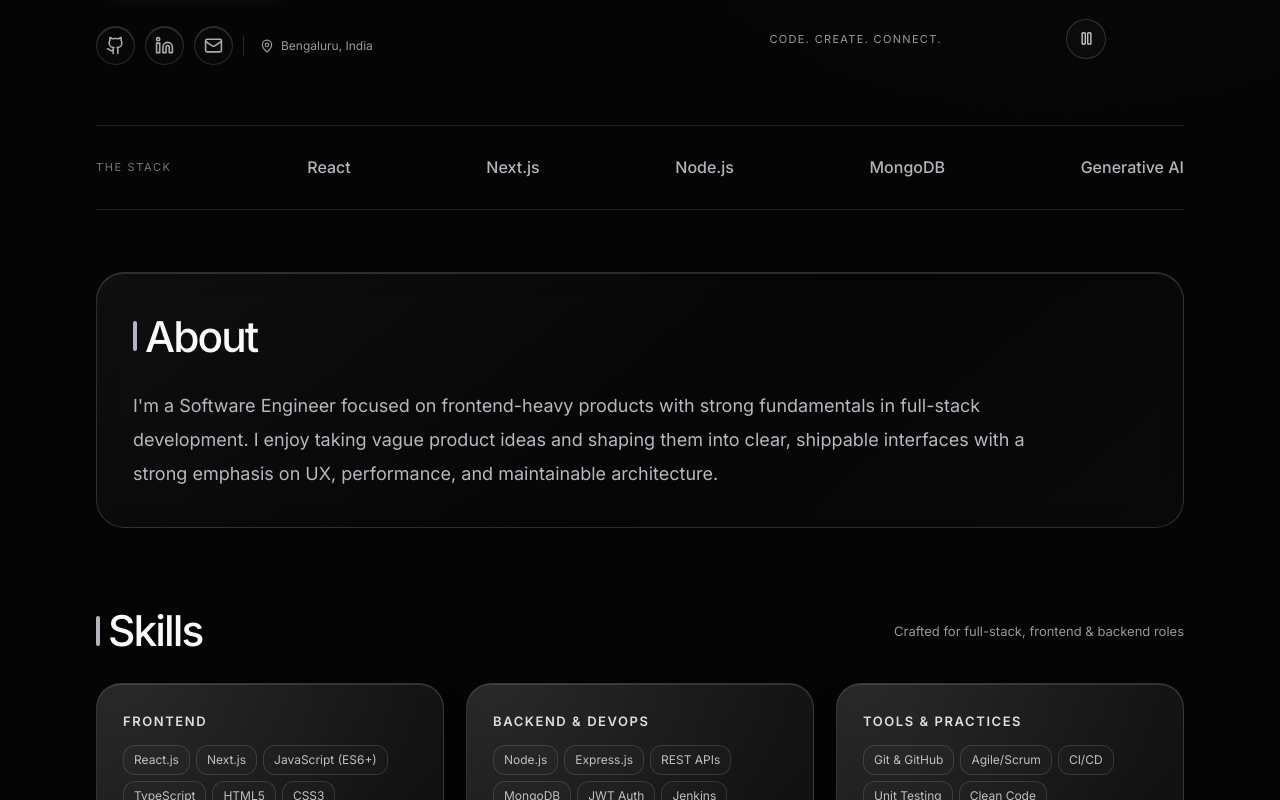
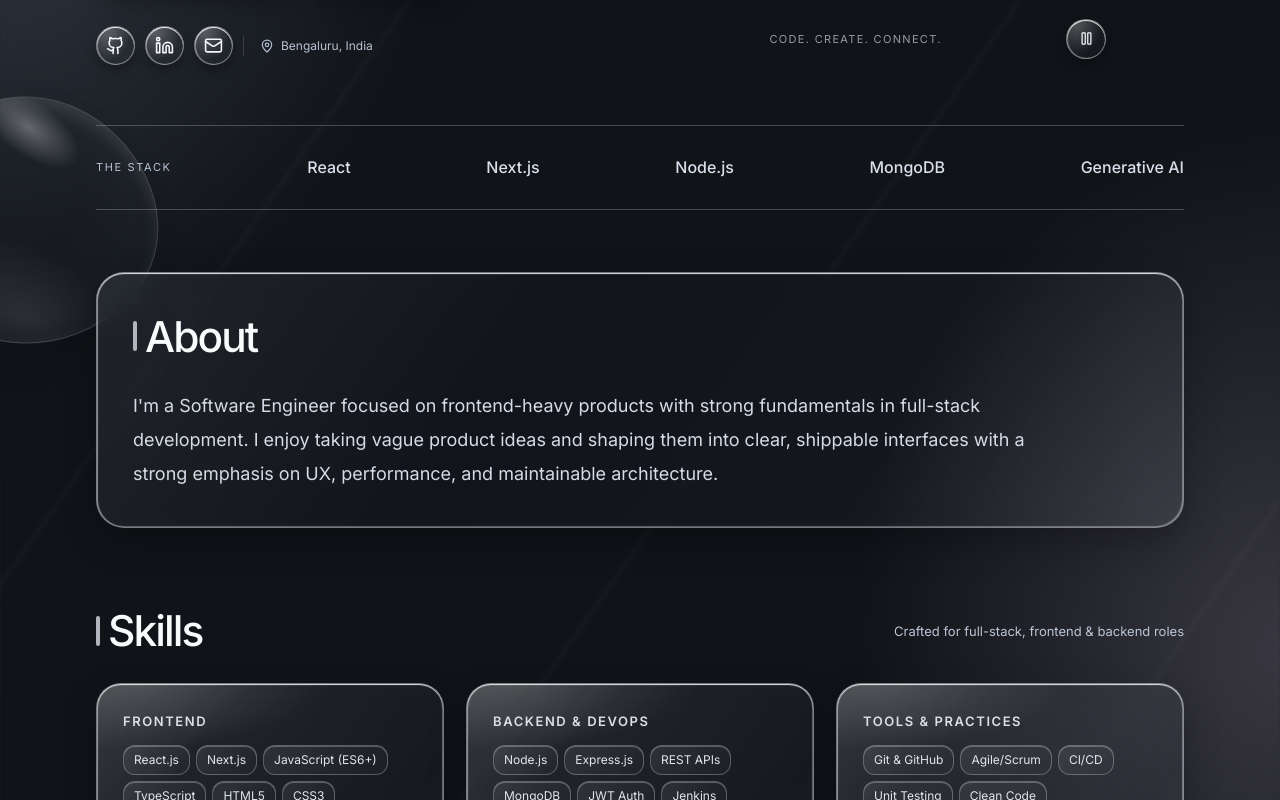
Before and after one commit to rockxkaif/portfoliokaif, a React (Vite) app: page / in a window 1280 px wide. Shown: the part 660-1460 px from the top of the page. Built offline with nearby package versions, Linux system fonts and the light colour scheme.

Commit message:
Make all portfolio surfaces clear glass with luminous edges and transparent controls

```diff
--- /dev/null
+++ b/src/clear-glass.css
@@ -0,0 +1,19 @@
+/* Clear glass is the final surface system, shared across every route. */
+:root{--edge:rgba(240,249,255,.43);--glass-fill:linear-gradient(125deg,#ffffff13,#ffffff03 38%,#ffffff06 72%,#ffffff16);--surface:#202631;--copy:#e0e4ec}
+.portfolio-shell{background:radial-gradient(ellipse 46% 650px at 0% 10%,#859aac45,transparent 75%),radial-gradient(ellipse 44% 700px at 100% 25%,#b0a3ba40,transparent 75%),radial-gradient(ellipse 60% 700px at 25% 53%,#91b8b343,transparent 75%),radial-gradient(ellipse 40% 850px at 100% 83%,#829fbc45,transparent 75%),#101318}
+.portfolio-shell::before{display:block;background:repeating-linear-gradient(125deg,transparent 0 210px,#ffffff06 212px 216px,transparent 220px 500px);opacity:.65}
+.liquid-atmosphere{display:block}.water-drop{opacity:.55;background:radial-gradient(ellipse 28% 13% at 27% 18%,#ffffffe0,transparent 85%),radial-gradient(ellipse 55% 35% at 70% 82%,#ffffff44,transparent 80%),radial-gradient(circle at 42% 40%,#ffffff02 28%,#d2e3f418 69%,#ffffff73 96%);border-color:#ffffff7a;box-shadow:inset 5px 7px 14px #ffffff47,inset -9px -10px 18px #0b162755,0 22px 38px #0005}
+.portfolio-nav,.depth-card,.portfolio-section#about,.premium-page .glass-card,.premium-page .card-tilt>div.relative{background:#252b36!important;border:1px solid var(--edge)!important;box-shadow:inset 0 1px 1px #ffffffe0,inset 1px 0 1px #ffffff73,inset -1px -1px 1px #ffffff47,inset 0 -5px 12px #ffffff04,0 14px 35px #0004!important}
+.depth-card::before{background:radial-gradient(ellipse 80% 50% at var(--px,12%) var(--py,0%),#ffffff26,transparent 70%),linear-gradient(130deg,#ffffff16,transparent 32% 80%,#ffffff0d)}
+.depth-card:hover{border-color:#ffffffa6!important;box-shadow:inset 0 1px 2px #fff,inset 1px 0 #ffffff99,inset -1px -1px #ffffff66,0 22px 44px #0005!important}
+.depth-card:focus-within{border-color:#fff!important}.depth-content{color:#eff2f7}.portfolio-page .text-slate-300{color:#d5dce6}.portfolio-page .text-slate-400{color:#bbc5d4}.hero-intro,.hero-socials,.hero-socials>a{color:#c6d0de}.hero-stack>b{color:#d9e0eb}.hero-stack>span,.hero-socials>span{color:#b6c2d2}.hero-stack{border-color:#ffffff38}.section-kicker{color:#c5cedd}
+.primary-action,.glass-button-default,.glass-button-solid,.secondary-action,.glass-button-outline{background:linear-gradient(135deg,#ffffff26,#ffffff06 55%,#ffffff12)!important;color:#fff!important;border:1px solid #ffffff70!important;box-shadow:inset 0 1px 2px #fffffff0,inset 1px 0 #ffffff66,inset 0 -1px #ffffff4d,0 8px 22px #0004!important;text-shadow:0 1px 5px #0008}
+.primary-action:hover,.glass-button:hover,.secondary-action:hover{background:linear-gradient(135deg,#ffffff38,#ffffff0c 55%,#ffffff20)!important;filter:none}
+.hero-socials>a,.scene-bottom button,.orb-caption button{background:radial-gradient(ellipse at 25% 5%,#ffffff44,transparent 65%),#ffffff07;border-color:#ffffff66;box-shadow:inset 0 1px #ffffffd9,inset 1px 0 #ffffff4d,0 6px 12px #0004;color:#f5f7fb}
+.depth-card .rounded-full[class*="bg-slate-900"]{background:linear-gradient(135deg,#ffffff14,#ffffff04);border-color:#ffffff40;color:#e1e6ee;box-shadow:inset 0 1px #ffffff40}
+.portfolio-page input,.portfolio-page textarea{background:linear-gradient(135deg,#ffffff09,#00000016)!important;border-color:#ffffff47!important;box-shadow:inset 0 2px 5px #0005,inset 0 -1px #ffffff59!important;color:#fff!important}.portfolio-page input::placeholder,.portfolio-page textarea::placeholder{color:#b0bccb}
+.portfolio-nav #mobile-navigation{background:#242b38f5;border-color:#ffffff59;box-shadow:inset 0 1px #ffffffb3,0 20px 40px #0007}.portfolio-nav p:last-child{color:#b6c2d2}.portfolio-section#about>p{color:#d5dce6}.portfolio-shell>footer{border-color:#ffffff38;color:#bcc7d6}
+@supports ((backdrop-filter:blur(1px)) or (-webkit-backdrop-filter:blur(1px))){.portfolio-nav,.depth-card,.portfolio-section#about,.premium-page .glass-card,.premium-page .card-tilt>div.relative{background:var(--glass-fill)!important;backdrop-filter:blur(12px) saturate(120%);-webkit-backdrop-filter:blur(12px) saturate(120%)}.primary-action,.secondary-action,.glass-button,.hero-socials>a{backdrop-filter:blur(8px);-webkit-backdrop-filter:blur(8px)}}
+@media(hover:none),(pointer:coarse){.water-drop{opacity:.35}.depth-card{background:linear-gradient(125deg,#ffffff18,#ffffff05)!important}}
+@supports not ((backdrop-filter:blur(1px)) or (-webkit-backdrop-filter:blur(1px))){.depth-card,.portfolio-nav,.portfolio-section#about{background:#252b36!important}}
+@media(prefers-reduced-transparency:reduce){.portfolio-nav,.depth-card,.portfolio-section#about,.premium-page .glass-card,.premium-page .card-tilt>div.relative{background:#252b36!important;backdrop-filter:none;-webkit-backdrop-filter:none}.primary-action,.secondary-action,.glass-button{background:#343d4b!important;backdrop-filter:none;-webkit-backdrop-filter:none}.liquid-atmosphere{display:none}}
--- a/src/main.jsx
+++ b/src/main.jsx
@@ -7,6 +7,7 @@ import './index.css';
 import './glass.css';
 import './liquid.css';
 import './cinematic.css';
+import './clear-glass.css';
 
 ReactDOM.createRoot(document.getElementById('root')).render(
   <React.StrictMode>
```
